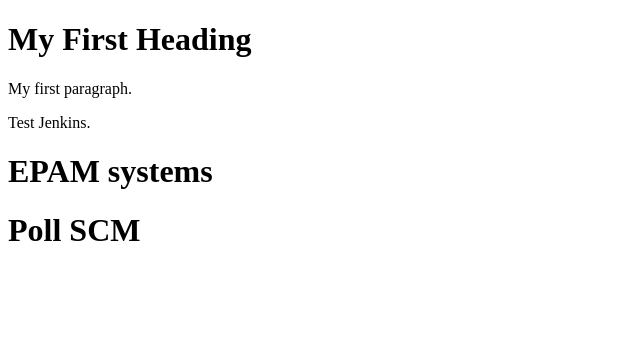
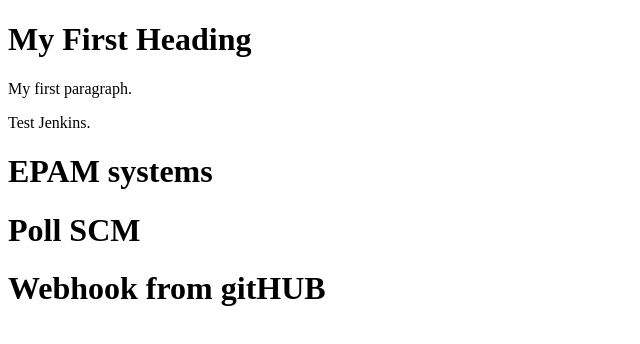
Before and after one commit to sofinan/jenkins_test, a plain HTML site: page index.html in a window 1280 px wide. Shown: the whole page, without its empty margins (0-640 px from the left). Drawn offline with Linux system fonts and the light colour scheme.

Commit message:
Checking webhook from github

```diff
--- a/index.html
+++ b/index.html
@@ -7,5 +7,6 @@
         <p>Test Jenkins.</p>
         <h1>EPAM systems</h1>
         <h1>Poll SCM</h1>
+        <h1>Webhook from gitHUB</h1>
     </body>
 </html>
```
